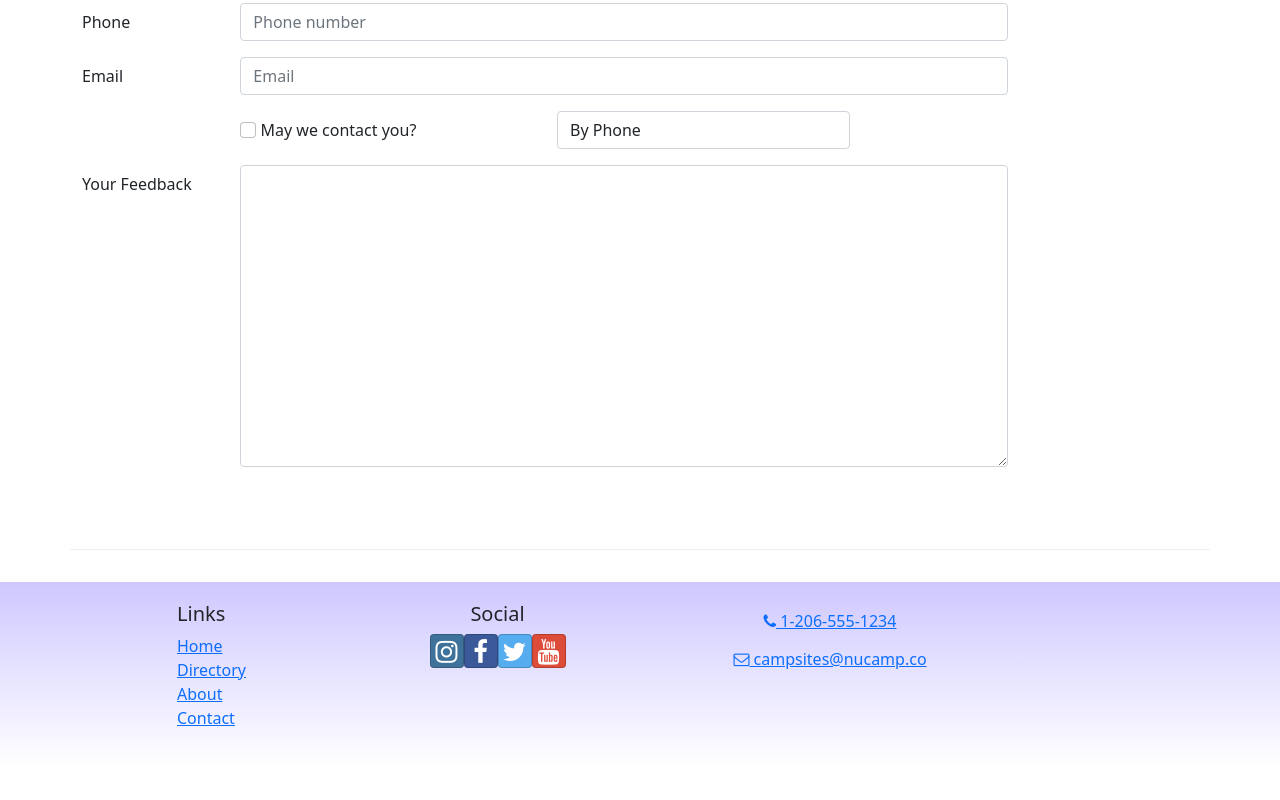
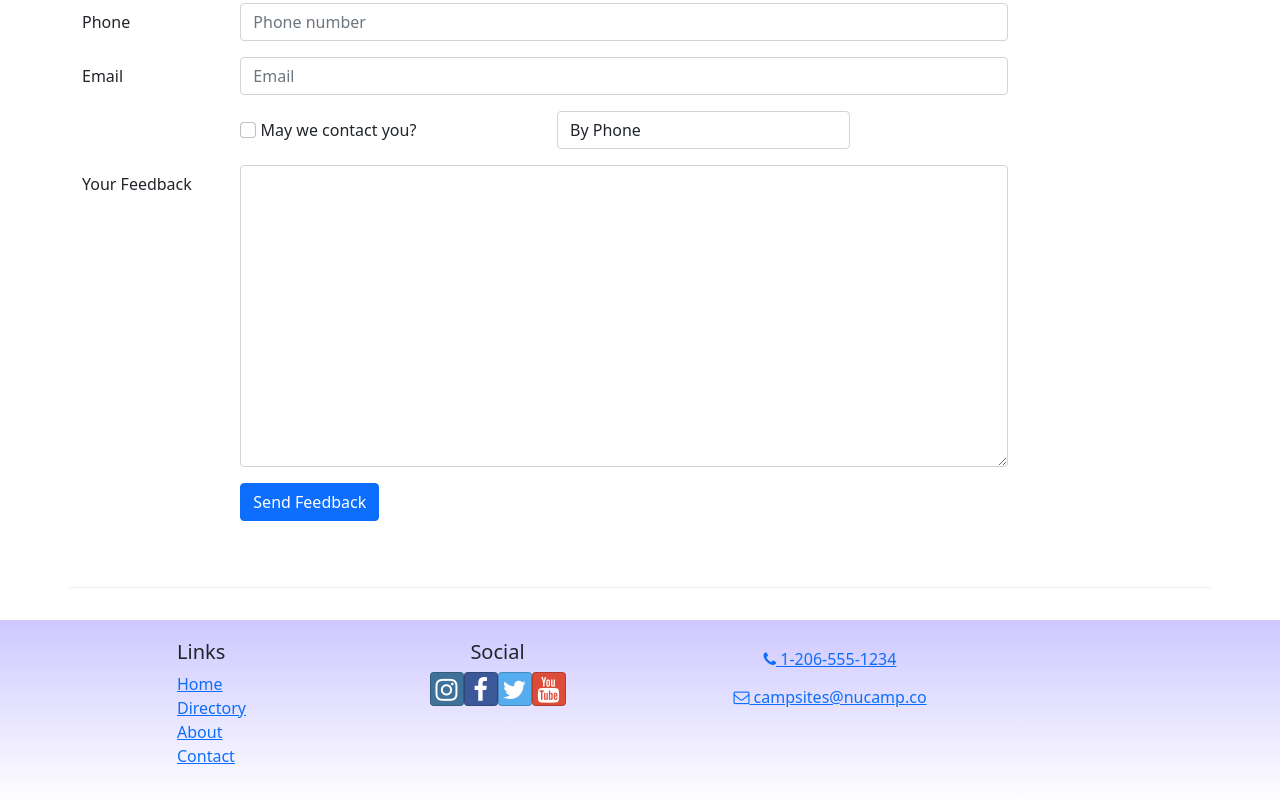
Before and after one commit to E9-P8/CampingSite_React, a React (Create React App) app: page /contact in a window 1280 px wide. Shown: the part 719-1519 px from the top of the page. Before the commit the page ends 1485 px from the top, so only its background shows below. Built offline with nearby package versions, Linux system fonts and the light colour scheme.

Commit message:
ContactForm Parte 3

```diff
--- a/src/app/components/ContactForm.js
+++ b/src/app/components/ContactForm.js
@@ -2,6 +2,11 @@
 import { Formik, Field, Form } from "formik";
 
 const ContactForm = () => {
+  const handleSubmit = (values, resetForm) => {
+    console.log("form values: ", values);
+    console.log("in JSON format", JSON.stringify(values));
+    resetForm();
+  };
   return (
     <Formik
       initialValues={{
@@ -13,6 +18,7 @@
         contactType: "By Phone",
         feedback: "",
       }}
+      onSubmit={handleSubmit}
     >
       <Form>
         <FormGroup row>
@@ -84,7 +90,14 @@
             />
           </Col>
         </FormGroup>
-        <FormGroup row></FormGroup>
+        <FormGroup row>
+          {" "}
+          <Col md={{ size: 10, offset: 2 }}>
+            <Button type="submit" color="primary">
+              Send Feedback
+            </Button>
+          </Col>
+        </FormGroup>
       </Form>
     </Formik>
   );
```
